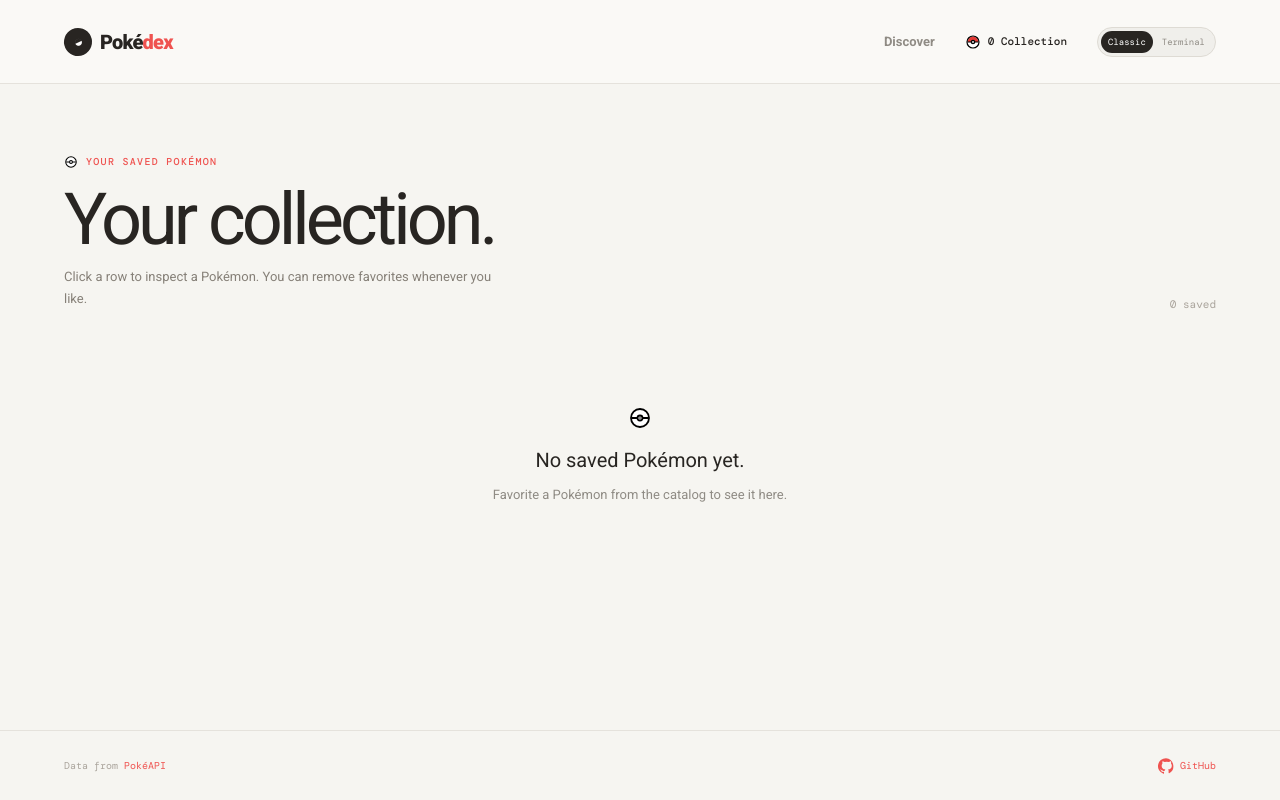
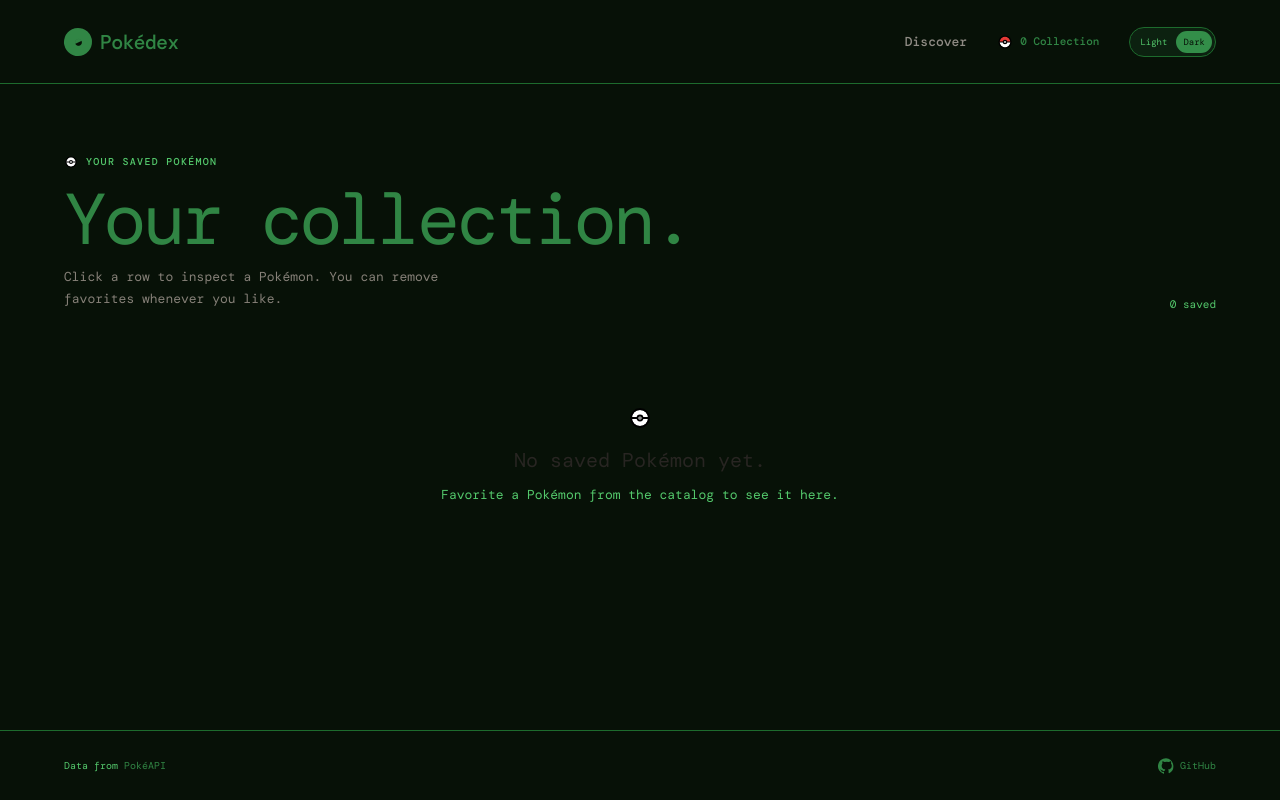
Before and after one commit to jasondhoman/pokedex, a React (Vite) app: page /saved in a window 1280 px wide. Built offline with nearby package versions, Linux system fonts and the light colour scheme.

Commit message:
theme changes

```diff
--- a/src/index.scss
+++ b/src/index.scss
@@ -757,109 +757,109 @@
   align-items: center;
   gap: 6px;
 }
-.app-shell[data-theme="terminal"] {
-  --terminal-green: #5cff857d;
+.app-shell[data-theme="dark"] {
+  --dark-green: #5cff857d;
   background: #071107;
-  color: var(--terminal-green);
+  color: var(--dark-green);
   font-family: "DM Mono", monospace;
 }
-.app-shell[data-theme="terminal"] .site-header,
-.app-shell[data-theme="terminal"] footer {
+.app-shell[data-theme="dark"] .site-header,
+.app-shell[data-theme="dark"] footer {
   border-color: #1d6b2d;
   background: #071107;
   color: #54c96c;
 }
-.app-shell[data-theme="terminal"] .brand,
-.app-shell[data-theme="terminal"] nav a.active,
-.app-shell[data-theme="terminal"] .favorites-nav.active,
-.app-shell[data-theme="terminal"] .brand > span:last-child span,
-.app-shell[data-theme="terminal"] footer a,
-.app-shell[data-theme="terminal"] .github-link {
-  color: var(--terminal-green);
+.app-shell[data-theme="dark"] .brand,
+.app-shell[data-theme="dark"] nav a.active,
+.app-shell[data-theme="dark"] .favorites-nav.active,
+.app-shell[data-theme="dark"] .brand > span:last-child span,
+.app-shell[data-theme="dark"] footer a,
+.app-shell[data-theme="dark"] .github-link {
+  color: var(--dark-green);
 }
-.app-shell[data-theme="terminal"] .brand-mark,
-.app-shell[data-theme="terminal"] .ui-button-default,
-.app-shell[data-theme="terminal"] .theme-toggle span.active {
-  background: var(--terminal-green);
+.app-shell[data-theme="dark"] .brand-mark,
+.app-shell[data-theme="dark"] .ui-button-default,
+.app-shell[data-theme="dark"] .theme-toggle span.active {
+  background: var(--dark-green);
   color: #071107;
 }
-.app-shell[data-theme="terminal"] .theme-toggle {
+.app-shell[data-theme="dark"] .theme-toggle {
   border-color: #1d6b2d;
   background: #0c2110;
   color: #54c96c;
 }
-.app-shell[data-theme="terminal"] .hero-copy p,
-.app-shell[data-theme="terminal"] .discover-intro p,
-.app-shell[data-theme="terminal"] .result-count,
-.app-shell[data-theme="terminal"] .card-copy span,
-.app-shell[data-theme="terminal"] .card-number,
-.app-shell[data-theme="terminal"] .eyebrow,
-.app-shell[data-theme="terminal"] .discover-note {
+.app-shell[data-theme="dark"] .hero-copy p,
+.app-shell[data-theme="dark"] .discover-intro p,
+.app-shell[data-theme="dark"] .result-count,
+.app-shell[data-theme="dark"] .card-copy span,
+.app-shell[data-theme="dark"] .card-number,
+.app-shell[data-theme="dark"] .eyebrow,
+.app-shell[data-theme="dark"] .discover-note {
   color: #54c96c;
 }
-.app-shell[data-theme="terminal"] .pokemon-card,
-.app-shell[data-theme="terminal"] .discover-panel,
-.app-shell[data-theme="terminal"] .detail-card,
-.app-shell[data-theme="terminal"] .saved-table,
-.app-shell[data-theme="terminal"] .saved-table-wrap,
-.app-shell[data-theme="terminal"] .saved-detail {
+.app-shell[data-theme="dark"] .pokemon-card,
+.app-shell[data-theme="dark"] .discover-panel,
+.app-shell[data-theme="dark"] .detail-card,
+.app-shell[data-theme="dark"] .saved-table,
+.app-shell[data-theme="dark"] .saved-table-wrap,
+.app-shell[data-theme="dark"] .saved-detail {
   border-color: #1d6b2d;
   background: #0b1d0d;
 }
-.app-shell[data-theme="terminal"] .saved-table th {
+.app-shell[data-theme="dark"] .saved-table th {
   background: #103518;
   color: #54c96c;
 }
-.app-shell[data-theme="terminal"] .saved-table td {
+.app-shell[data-theme="dark"] .saved-table td {
   border-color: #1d6b2d;
   color: #9be6a8;
 }
-.app-shell[data-theme="terminal"] .saved-table tbody tr:hover,
-.app-shell[data-theme="terminal"] .saved-table tbody tr.is-selected {
+.app-shell[data-theme="dark"] .saved-table tbody tr:hover,
+.app-shell[data-theme="dark"] .saved-table tbody tr.is-selected {
   background: #123b19;
 }
-.app-shell[data-theme="terminal"] .saved-table tbody tr.is-selected td:first-child,
-.app-shell[data-theme="terminal"] .table-action:hover {
-  color: var(--terminal-green);
+.app-shell[data-theme="dark"] .saved-table tbody tr.is-selected td:first-child,
+.app-shell[data-theme="dark"] .table-action:hover {
+  color: var(--dark-green);
 }
-.app-shell[data-theme="terminal"] .table-sort:hover {
-  color: var(--terminal-green);
+.app-shell[data-theme="dark"] .table-sort:hover {
+  color: var(--dark-green);
 }
-.app-shell[data-theme="terminal"] .saved-table-pagination {
+.app-shell[data-theme="dark"] .saved-table-pagination {
   color: #54c96c;
 }
-.app-shell[data-theme="terminal"] .table-action,
-.app-shell[data-theme="terminal"] .saved-count,
-.app-shell[data-theme="terminal"] .saved-detail-stats,
-.app-shell[data-theme="terminal"] .saved-status,
-.app-shell[data-theme="terminal"] .saved-empty,
-.app-shell[data-theme="terminal"] .saved-empty p {
+.app-shell[data-theme="dark"] .table-action,
+.app-shell[data-theme="dark"] .saved-count,
+.app-shell[data-theme="dark"] .saved-detail-stats,
+.app-shell[data-theme="dark"] .saved-status,
+.app-shell[data-theme="dark"] .saved-empty,
+.app-shell[data-theme="dark"] .saved-empty p {
   color: #54c96c;
 }
-.app-shell[data-theme="terminal"] .saved-detail-art {
+.app-shell[data-theme="dark"] .saved-detail-art {
   background: #0f2a13;
 }
-.app-shell[data-theme="terminal"] .saved-detail-stats strong {
-  color: var(--terminal-green);
+.app-shell[data-theme="dark"] .saved-detail-stats strong {
+  color: var(--dark-green);
 }
-.app-shell[data-theme="terminal"] .card-image,
-.app-shell[data-theme="terminal"] .discover-result-art,
-.app-shell[data-theme="terminal"] .saved-detail-art,
-.app-shell[data-theme="terminal"] .ui-select-trigger,
-.app-shell[data-theme="terminal"] .search-box {
+.app-shell[data-theme="dark"] .card-image,
+.app-shell[data-theme="dark"] .discover-result-art,
+.app-shell[data-theme="dark"] .saved-detail-art,
+.app-shell[data-theme="dark"] .ui-select-trigger,
+.app-shell[data-theme="dark"] .search-box {
   background: #0f2a13;
 }
-.app-shell[data-theme="terminal"] .card-copy h3,
-.app-shell[data-theme="terminal"] .hero-copy h1,
-.app-shell[data-theme="terminal"] legend,
-.app-shell[data-theme="terminal"] .saved-heading h1,
-.app-shell[data-theme="terminal"] .saved-detail-copy h2 {
-  color: var(--terminal-green);
+.app-shell[data-theme="dark"] .card-copy h3,
+.app-shell[data-theme="dark"] .hero-copy h1,
+.app-shell[data-theme="dark"] legend,
+.app-shell[data-theme="dark"] .saved-heading h1,
+.app-shell[data-theme="dark"] .saved-detail-copy h2 {
+  color: var(--dark-green);
 }
-.app-shell[data-theme="terminal"] .ui-button-outline {
+.app-shell[data-theme="dark"] .ui-button-outline {
   border-color: #1d6b2d;
   background: #0b1d0d;
-  color: var(--terminal-green);
+  color: var(--dark-green);
 }
 .discover-panel form {
   display: grid;
--- a/src/routes/__root.tsx
+++ b/src/routes/__root.tsx
@@ -37,10 +37,10 @@
               type="button"
               className="theme-toggle"
               onClick={toggleTheme}
-              aria-label={`Switch to ${theme === "classic" ? "terminal" : "classic"} theme`}
+              aria-label={`Switch to ${theme === "light" ? "dark" : "light"} mode`}
             >
-              <span className={theme === "classic" ? "active" : ""}>Classic</span>
-              <span className={theme === "terminal" ? "active" : ""}>Terminal</span>
+              <span className={theme === "light" ? "active" : ""}>Light</span>
+              <span className={theme === "dark" ? "active" : ""}>Dark</span>
             </button>
           </nav>
         </header>
--- a/src/shared/model/theme-store.ts
+++ b/src/shared/model/theme-store.ts
@@ -1,6 +1,6 @@
 import { create } from "zustand";
 
-export type Theme = "classic" | "terminal";
+export type Theme = "light" | "dark";
 
 type ThemeState = {
   theme: Theme;
@@ -9,14 +9,17 @@
 
 function getInitialTheme(): Theme {
   if (typeof window === "undefined")
-    return "classic";
-  return window.localStorage.getItem("pokedex-theme") === "terminal" ? "terminal" : "classic";
+    return "dark";
+  const savedTheme = window.localStorage.getItem("pokedex-theme");
+  if (savedTheme === "terminal")
+    return "dark";
+  return savedTheme === "light" || savedTheme === "dark" ? savedTheme : "dark";
 }
 
 export const useThemeStore = create<ThemeState>((set, get) => ({
   theme: getInitialTheme(),
   toggleTheme: () => {
-    const theme = get().theme === "classic" ? "terminal" : "classic";
+    const theme = get().theme === "light" ? "dark" : "light";
     window.localStorage.setItem("pokedex-theme", theme);
     set({ theme });
   },
```
Also changed, not shown: 1 other file (tests, documents, lock files or other folders).
